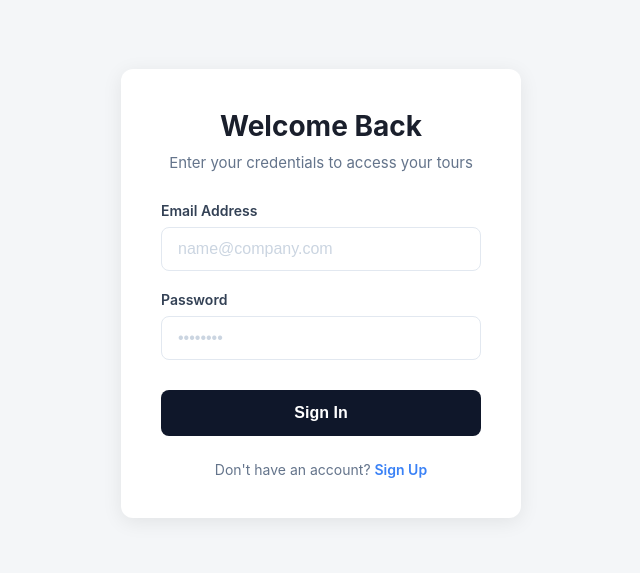
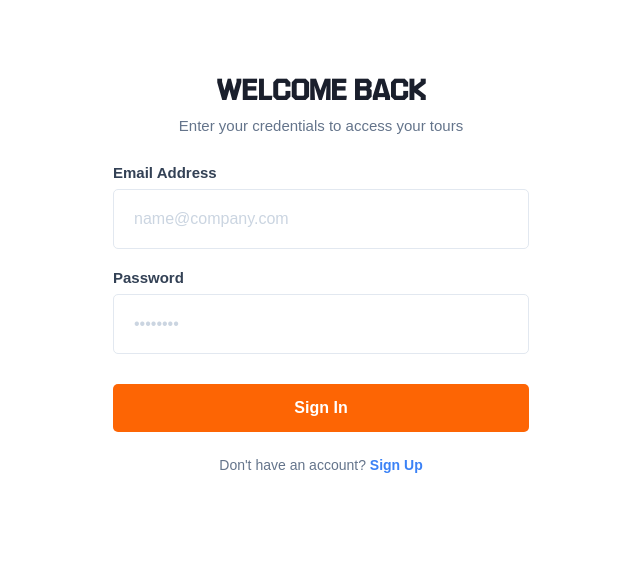
Before and after one commit to Jaycode01/onbexia, a Next.js app: page /login in a window 1280 px wide. Shown: the part 127-700 px from the top of the page, without its empty margins (319-959 px from the left). Built offline with nearby package versions, Linux system fonts and the light colour scheme; no server answers; a web font is replaced by a local one.

Commit message:
feat(auth): improve login and signup error handling, update styles

```diff
--- a/app/login/page.tsx
+++ b/app/login/page.tsx
@@ -16,7 +16,6 @@ export default function Login() {
   const router = useRouter();
   const { user } = useAuth();
 
-  // Redirect if already logged in
   useEffect(() => {
     if (user) {
       router.replace("/dashboard");
@@ -39,20 +38,19 @@ export default function Login() {
       }
 
       if (data.session) {
-        // Successful login
-        // The AuthProvider listener will catch this state change automatically.
-        // We simply redirect.
-        router.refresh(); // Ensures server components re-run
         router.push("/dashboard");
       }
-    } catch (error: any) {
-      console.error("Login failed:", error);
-      setErrorMsg(error.message || "Invalid email or password");
-      setLoading(false); // Only stop loading on error, otherwise keep loading while redirecting
+    } catch (error: unknown) {
+      if (error instanceof Error) {
+        console.error("Login failed:", error);
+        setErrorMsg(error.message || "Invalid email or password");
+        setLoading(false);
+      } else {
+        console.error("A login error occur");
+      }
     }
   }
 
-  // If user is already logged in, don't show the form (prevents flash)
   if (user) return null;
 
   return (
@@ -98,7 +96,7 @@ export default function Login() {
         </form>
 
         <div className="login-footer">
-          Don't have an account? <Link href="/signup">Sign Up</Link>
+          {`Don't`} have an account? <Link href="/signup">Sign Up</Link>
         </div>
       </div>
     </div>
--- a/app/login/style.css
+++ b/app/login/style.css
@@ -1,25 +1,18 @@
-/* Login.css */
-
-/* Page Layout */
 .login-container {
   min-height: 100vh;
+  margin: -20px;
   display: flex;
   align-items: center;
   justify-content: center;
-  background-color: #f4f6f8;
+  background-color: #fff;
   padding: 20px;
-  font-family: -apple-system, BlinkMacSystemFont, "Segoe UI", Roboto, Helvetica,
-    Arial, sans-serif;
 }
 
-/* Card Design */
 .login-card {
-  background: white;
   width: 100%;
-  max-width: 400px;
+  max-width: 40%;
   padding: 40px;
   border-radius: 12px;
-  box-shadow: 0 4px 20px rgba(0, 0, 0, 0.08);
   text-align: center;
 }
 
@@ -28,6 +21,7 @@
   color: #1a1f2c;
   font-size: 28px;
   font-weight: 700;
+  font-family: "northbank";
 }
 
 .login-header p {
@@ -36,7 +30,6 @@
   font-size: 15px;
 }
 
-/* Form Elements */
 .login-form {
   display: flex;
   flex-direction: column;
@@ -51,22 +44,23 @@
 }
 
 .form-group label {
-  font-size: 14px;
+  font-size: 15px;
   font-weight: 600;
   color: #334155;
 }
 
 .form-group input {
-  padding: 12px 16px;
-  border: 1px solid #e2e8f0;
-  border-radius: 8px;
+  padding: 20px;
+  border: 1.5px solid #e2e8f0;
+  border-radius: 5px;
   font-size: 16px;
+  font-family: inherit;
   transition: border-color 0.2s, box-shadow 0.2s;
   outline: none;
 }
 
 .form-group input:focus {
-  border-color: #3b82f6;
+  border-color: #fd6504;
   box-shadow: 0 0 0 3px rgba(59, 130, 246, 0.1);
 }
 
@@ -74,22 +68,22 @@
   color: #cbd5e1;
 }
 
-/* Button */
 .submit-btn {
   margin-top: 10px;
-  padding: 14px;
-  background-color: #0f172a; /* Dark professional color */
+  padding: 15px;
+  background-color: #fd6504;
   color: white;
   border: none;
-  border-radius: 8px;
+  border-radius: 5px;
   font-size: 16px;
   font-weight: 600;
+  font-family: inherit;
   cursor: pointer;
   transition: background-color 0.2s, transform 0.1s;
 }
 
 .submit-btn:hover {
-  background-color: #1e293b;
+  background-color: #fd6304b4;
 }
 
 .submit-btn:active {
@@ -97,12 +91,11 @@
 }
 
 .submit-btn:disabled {
-  background-color: #94a3b8;
+  background-color: #fd63043f;
   cursor: not-allowed;
   transform: none;
 }
 
-/* Messages */
 .error-message {
   background-color: #fef2f2;
   color: #dc2626;
@@ -113,7 +106,6 @@
   margin-bottom: 20px;
 }
 
-/* Footer Links */
 .login-footer {
   margin-top: 25px;
   font-size: 14px;
```
Also changed, not shown: app/signup/page.tsx (+8 -13 lines).
